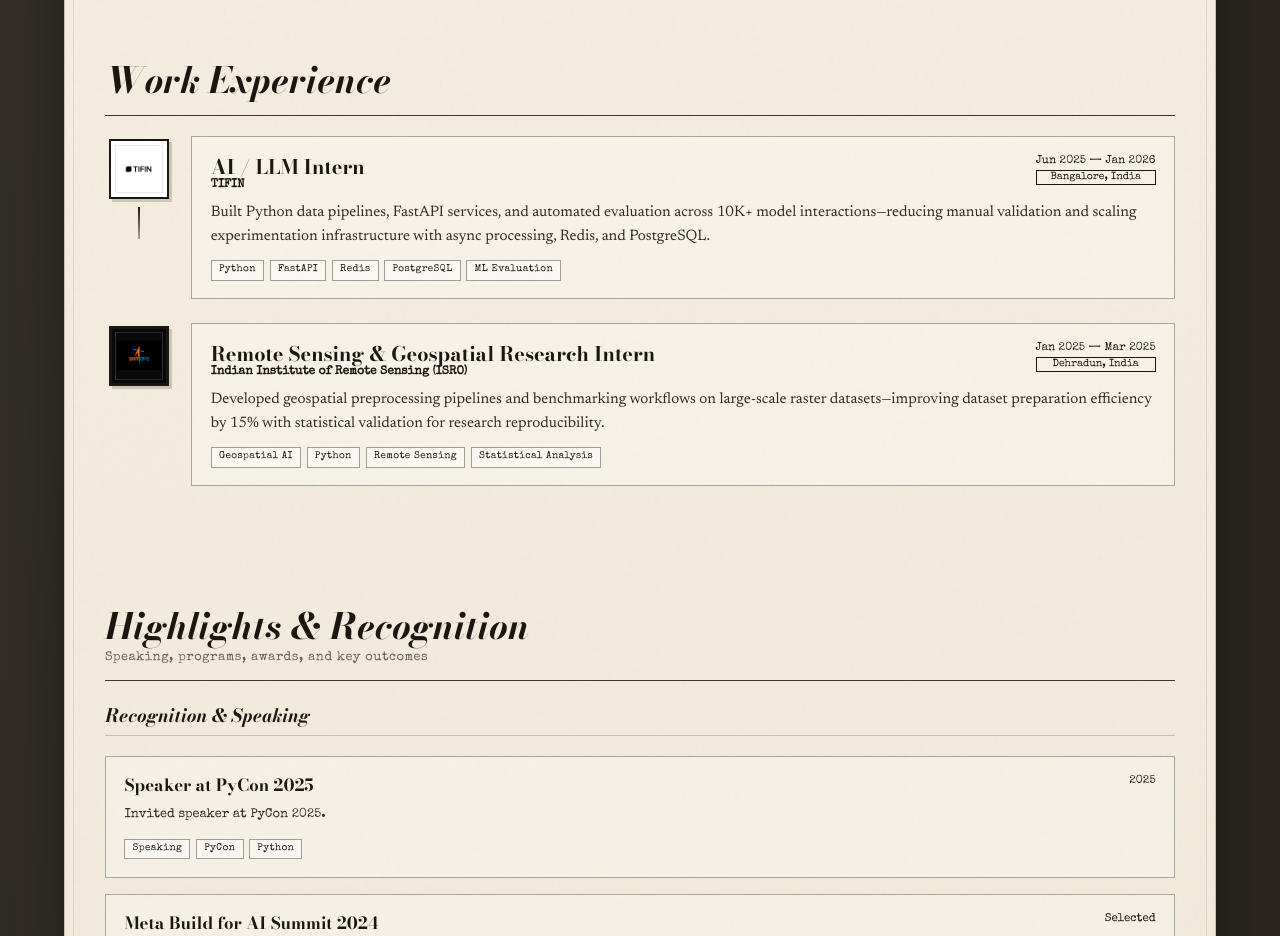
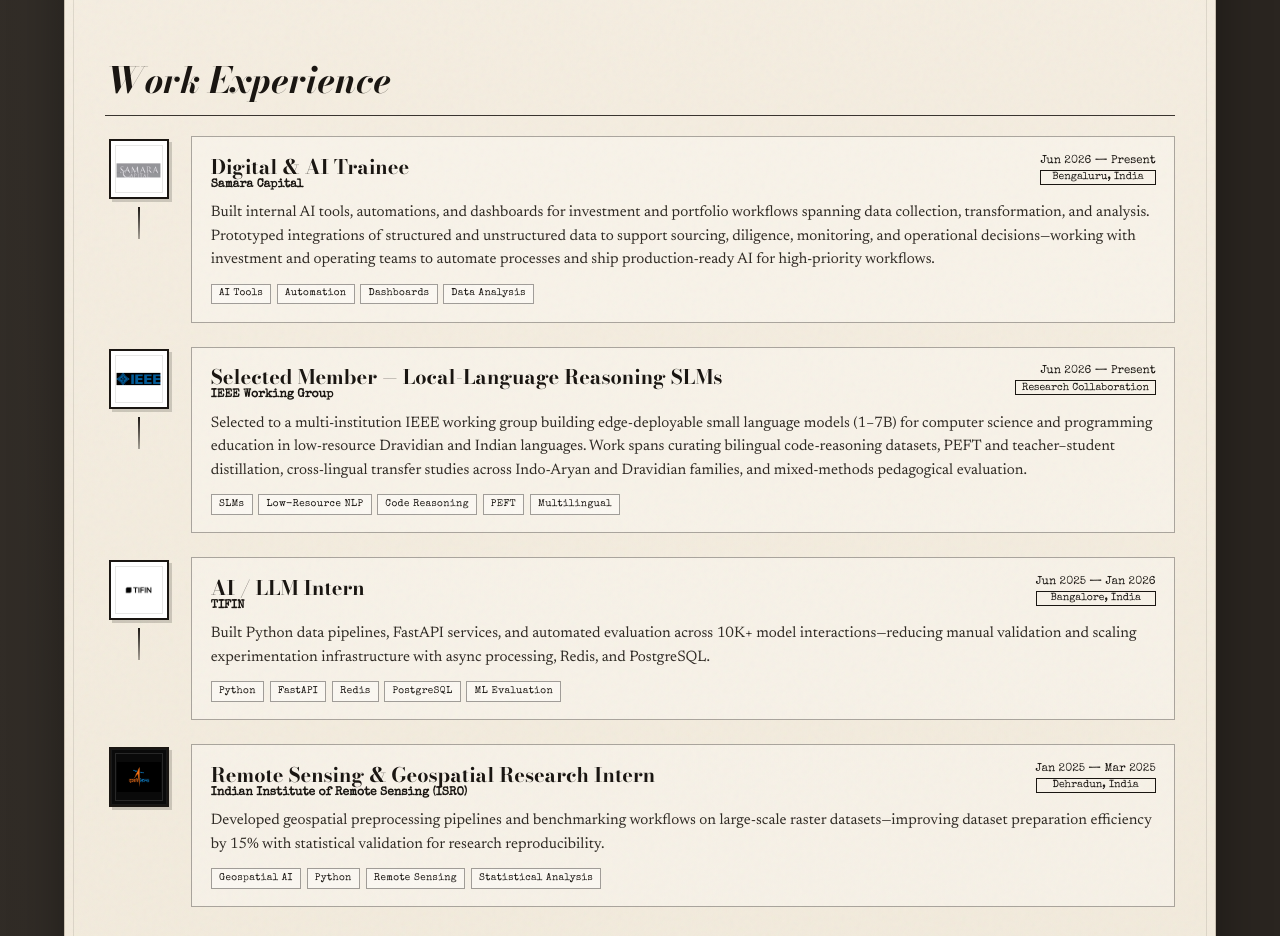
Before and after one commit to bavi404/bavigazette, a React (Vite) app: page / in a window 1280 px wide. Shown: the part 920-1856 px from the top of the page. Built offline with nearby package versions, Linux system fonts and the light colour scheme.

Commit message:
updated details

```diff
--- a/src/data/about.ts
+++ b/src/data/about.ts
@@ -160,6 +160,8 @@ export const aboutSections: AboutSection[] = [
       {
         type: "list",
         items: [
+          "small language models and low-resource multilingual NLP",
+          "local-language code reasoning and cross-lingual transfer",
           "vision transformers and multimodal learning",
           "geospatial foundation models and remote sensing AI",
           "explainability and fairness in computer vision",
@@ -190,6 +192,7 @@ export const aboutSections: AboutSection[] = [
       {
         type: "list",
         items: [
+          "Selected to IEEE working group on local-language reasoning SLMs (2026)",
           "Speaker at PyCon 2025",
           "Selected for Meta Build for AI Summit 2024",
           "Participant at Amazon ML Summer School",
--- a/src/data/portfolio.ts
+++ b/src/data/portfolio.ts
@@ -11,6 +11,32 @@ export const profile = {
 };
 
 export const work = [
+  {
+    id: "samara",
+    company: "Samara Capital",
+    role: "Digital & AI Trainee",
+    dates: "Jun 2026 — Present",
+    location: "Bengaluru, India",
+    description:
+      "Built internal AI tools, automations, and dashboards for investment and portfolio workflows spanning data collection, transformation, and analysis. Prototyped integrations of structured and unstructured data to support sourcing, diligence, monitoring, and operational decisions—working with investment and operating teams to automate processes and ship production-ready AI for high-priority workflows.",
+    logo: "/logos/samara.png",
+    logoAlt: "Samara Capital logo",
+    logoVariant: "light" as const,
+    tags: ["AI Tools", "Automation", "Dashboards", "Data Analysis"],
+  },
+  {
+    id: "ieee-wg",
+    company: "IEEE Working Group",
+    role: "Selected Member — Local-Language Reasoning SLMs",
+    dates: "Jun 2026 — Present",
+    location: "Research Collaboration",
+    description:
+      "Selected to a multi-institution IEEE working group building edge-deployable small language models (1–7B) for computer science and programming education in low-resource Dravidian and Indian languages. Work spans curating bilingual code-reasoning datasets, PEFT and teacher–student distillation, cross-lingual transfer studies across Indo-Aryan and Dravidian families, and mixed-methods pedagogical evaluation.",
+    logo: "/logos/ieee.png",
+    logoAlt: "IEEE logo",
+    logoVariant: "light" as const,
+    tags: ["SLMs", "Low-Resource NLP", "Code Reasoning", "PEFT", "Multilingual"],
+  },
   {
     id: "tifin",
     company: "TIFIN",
```
Also changed, not shown: public/logos/ieee.png (added), public/logos/samara.png (added).
